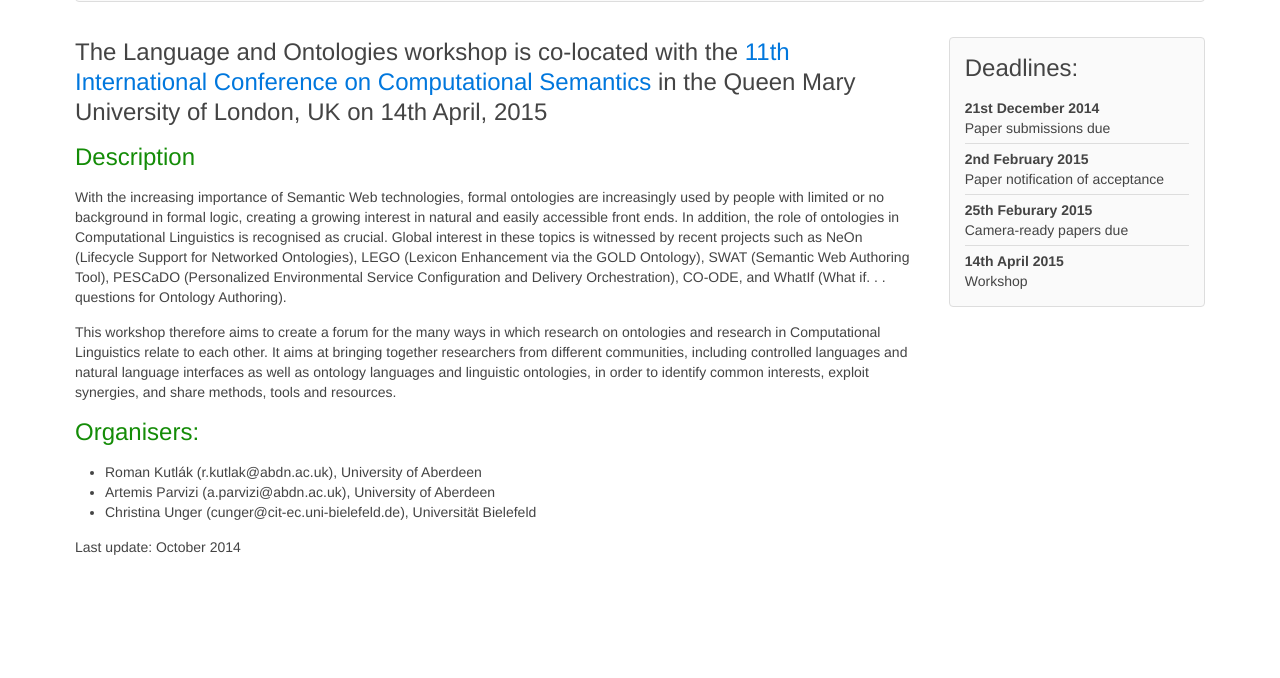
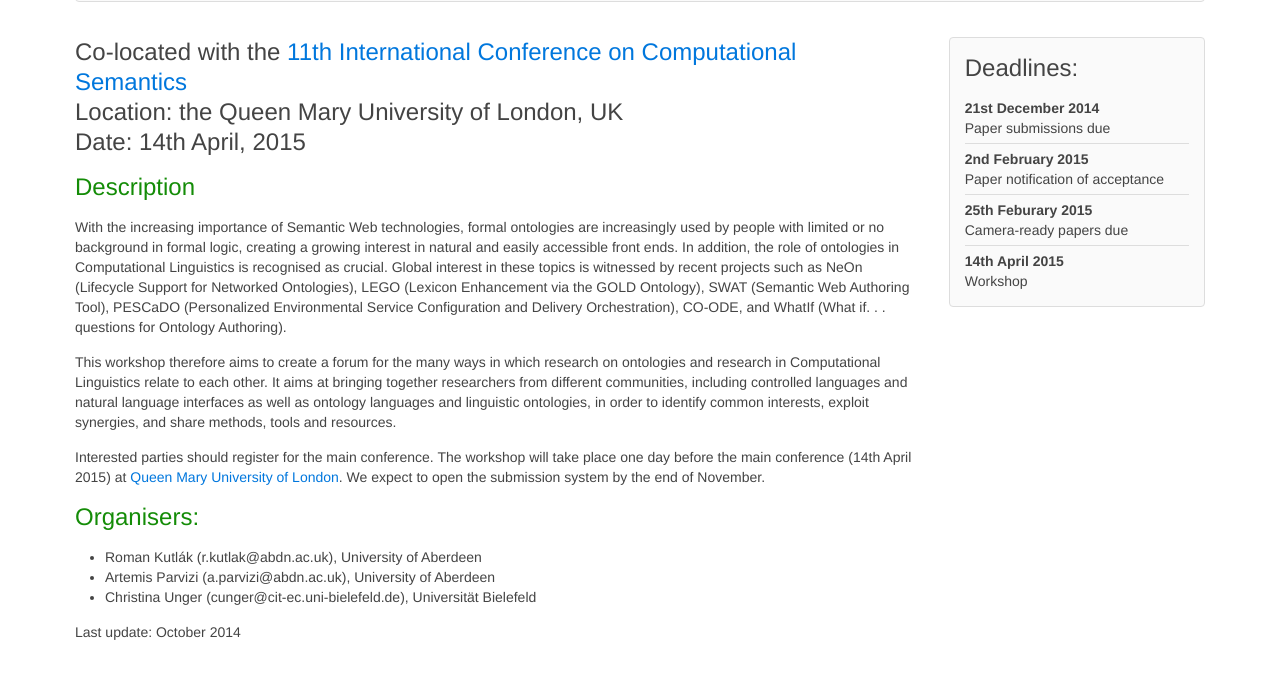
Before and after one commit to langandonto/langandonto.github.io, a plain HTML site: page index.html in a window 1280 px wide. Shown: the part 574-1252 px from the top of the page. Before the commit the page ends 1196 px from the top, so only its background shows below. Drawn offline with Linux system fonts and the light colour scheme.

Commit message:
Added more info about the workshop.

```diff
--- a/index.html
+++ b/index.html
@@ -44,31 +44,45 @@
       <!-- Main content - sections (3/4 of the width) -->
       <div class="uk-width-medium-3-4">
         <section>
-          <h2 class="notitle">The Language and Ontologies workshop is co-located with the
+          <h2 class="notitle">Co-located with the
             <a href="http://iwcs2015.github.io">
               11th International Conference on Computational Semantics
-            </a>
-            in the Queen Mary University of London, UK on 14th April, 2015
+            </a><br />
+            Location: the Queen Mary University of London, UK<br />
+            Date: 14th April, 2015
           </h2>
         </section>
 
         <section>
           <h2>Description</h2>
           <p>
-            With the increasing importance of Semantic Web technologies, formal ontologies are increasingly used by people with limited or no background in formal logic,
-            creating a growing interest in natural and easily accessible front ends.
-            In addition, the role of ontologies in Computational Linguistics is recognised as crucial.
-            Global interest in these topics is witnessed by recent projects such as NeOn (Lifecycle Support for Networked Ontologies),
-            LEGO (Lexicon Enhancement via the GOLD Ontology), SWAT (Semantic Web Authoring Tool),
-            PESCaDO (Personalized Environmental Service Configuration and Delivery Orchestration), CO-ODE, and WhatIf (What if. . . questions for Ontology Authoring).
+            With the increasing importance of Semantic Web technologies,
+            formal ontologies are increasingly used by people with limited or no
+            background in formal logic, creating a growing interest in natural
+            and easily accessible front ends. In addition, the role of
+            ontologies in Computational Linguistics is recognised as crucial.
+            Global interest in these topics is witnessed by recent projects such
+            as NeOn (Lifecycle Support for Networked Ontologies),
+            LEGO (Lexicon Enhancement via the GOLD Ontology),
+            SWAT (Semantic Web Authoring Tool), PESCaDO (Personalized
+            Environmental Service Configuration and Delivery Orchestration),
+            CO-ODE, and WhatIf (What if. . . questions for Ontology Authoring).
           </p>
           <p>
-            This workshop therefore aims to create a forum for the many ways in which research on ontologies and research in Computational Linguistics relate to each other.
-            It aims at bringing together researchers from different communities, including controlled languages and natural language interfaces as well as ontology languages and linguistic ontologies,
-            in order to identify common interests, exploit synergies, and share methods, tools and resources.
+            This workshop therefore aims to create a forum for the many ways in
+            which research on ontologies and research in Computational
+            Linguistics relate to each other. It aims at bringing together
+            researchers from different communities, including controlled
+            languages and natural language interfaces as well as ontology
+            languages and linguistic ontologies, in order to identify common
+            interests, exploit synergies, and share methods, tools and resources.
           </p>
           <p>
-
+            Interested parties should register for the main conference.
+            The workshop will take place one day before the main conference (14th April 2015)
+            at <a href="http://www.qmul.ac.uk/" target="_blank">
+              Queen Mary University of London</a>. We expect to open the
+            submission system by the end of November.
           </p>
         </section>
 
```
Also changed, not shown: cfp.html (+2 -1 lines).
